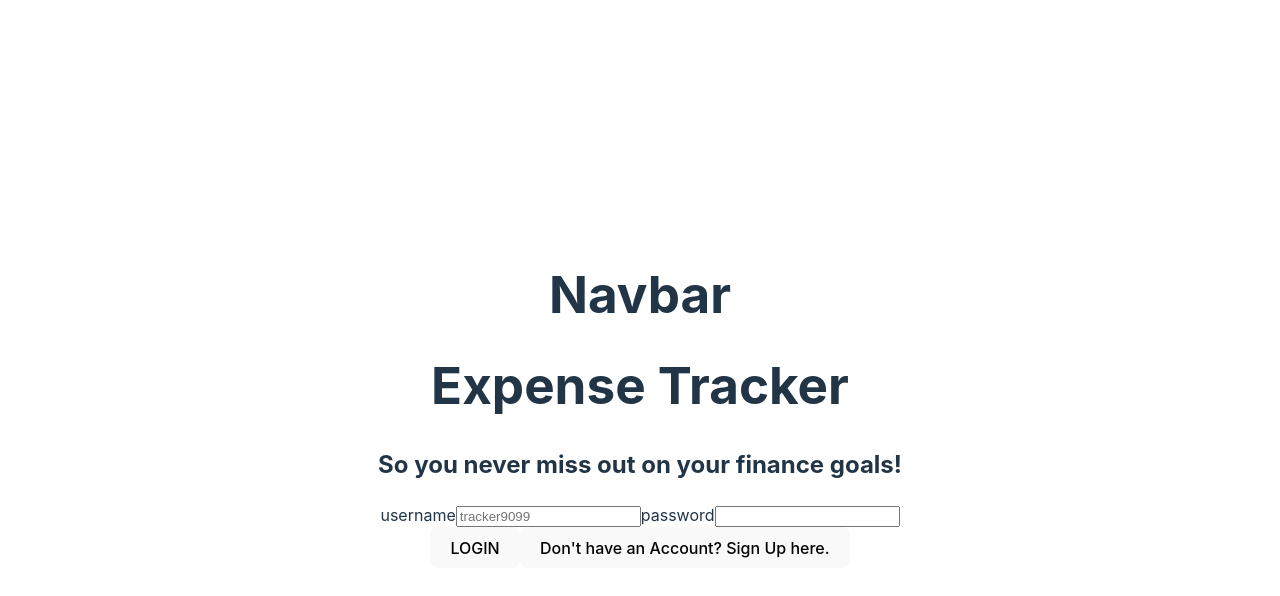
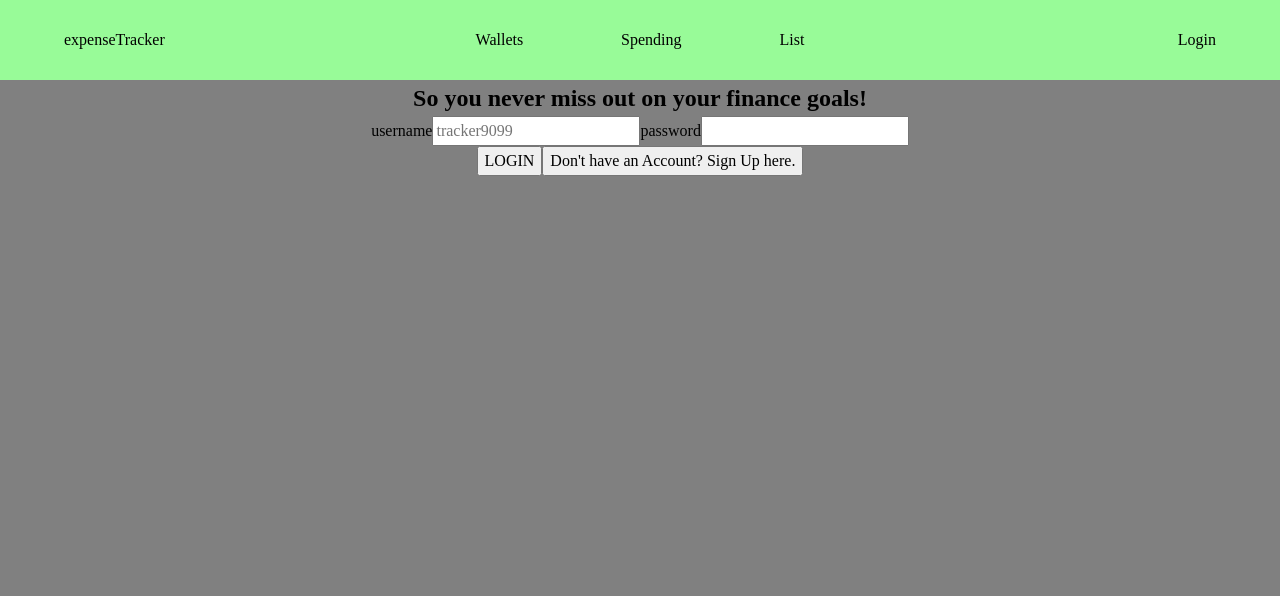
Before and after one commit to bigpaloma/expenseTracker, a React (Vite) app in the folder expenseTracker/: page / in a window 1280 px wide. Shown: the top 596 px of the page. Built offline with nearby package versions, Linux system fonts and the light colour scheme.

Commit message:
added navbar styles

```diff
--- a/expenseTracker/src/client/App.jsx
+++ b/expenseTracker/src/client/App.jsx
@@ -17,8 +17,8 @@ function App() {
         <Navbar />
         <Routes>
           <Route path="/" element={<LoginPage />} />
-          <Route path="/Dashboard" element={isAuth ? <Dashboard /> : <Navigate to="/" />} />
-          <Route path="/Wallets" element={isAuth ? <Wallets /> : <Navigate to="/" />} />
+          <Route path="/dashboard" element={isAuth ? <Dashboard /> : <Navigate to="/" />} />
+          <Route path="/wallets" element={isAuth ? <Wallets /> : <Navigate to="/" />} />
         </Routes>
       </ThemeProvider>
     </>
--- a/expenseTracker/src/client/index.css
+++ b/expenseTracker/src/client/index.css
@@ -1,69 +1,37 @@
-:root {
-  font-family: Inter, system-ui, Avenir, Helvetica, Arial, sans-serif;
+
+*, *::before, *::after {
+  box-sizing: border-box;
+}
+
+* {
+  margin: 0;
+}
+
+body {
   line-height: 1.5;
-  font-weight: 400;
+  -webkit-font-smoothing: antialiased;
+  text-decoration: none;
+  background-color: gray;
+}
 
-  color-scheme: light dark;
-  color: rgba(255, 255, 255, 0.87);
-  background-color: #242424;
+img, picture, video, canvas, svg {
+  display: block;
+  max-width: 100%;
+}
 
-  font-synthesis: none;
-  text-rendering: optimizeLegibility;
-  -webkit-font-smoothing: antialiased;
-  -moz-osx-font-smoothing: grayscale;
-  -webkit-text-size-adjust: 100%;
+input, button, textarea, select {
+  font: inherit;
+}
+
+p, h1, h2, h3, h4, h5, h6 {
+  overflow-wrap: break-word;
 }
 
 a {
-  font-weight: 500;
-  color: #646cff;
+  color: inherit;
   text-decoration: inherit;
 }
-a:hover {
-  color: #535bf2;
+
+#root, #__next {
+  isolation: isolate;
 }
-
-body {
-  margin: 0;
-  display: flex;
-  place-items: center;
-  min-width: 320px;
-  min-height: 100vh;
-}
-
-h1 {
-  font-size: 3.2em;
-  line-height: 1.1;
-}
-
-button {
-  border-radius: 8px;
-  border: 1px solid transparent;
-  padding: 0.6em 1.2em;
-  font-size: 1em;
-  font-weight: 500;
-  font-family: inherit;
-  background-color: #1a1a1a;
-  cursor: pointer;
-  transition: border-color 0.25s;
-}
-button:hover {
-  border-color: #646cff;
-}
-button:focus,
-button:focus-visible {
-  outline: 4px auto -webkit-focus-ring-color;
-}
-
-@media (prefers-color-scheme: light) {
-  :root {
-    color: #213547;
-    background-color: #ffffff;
-  }
-  a:hover {
-    color: #747bff;
-  }
-  button {
-    background-color: #f9f9f9;
-  }
-}
--- a/expenseTracker/src/client/views/LoginPage/Form.jsx
+++ b/expenseTracker/src/client/views/LoginPage/Form.jsx
@@ -73,6 +73,7 @@ const LoginForm = () => {
             "/auth/login",
             {
                 method: "POST",
+                headers: { "Content-Type": "application/json" },
                 body: JSON.stringify(values)
             }
         )
--- /dev/null
+++ b/expenseTracker/src/client/views/Navbar/index.css
@@ -0,0 +1,30 @@
+
+.navbar {
+    position: fixed;
+    top: 0;
+    left: 0;
+    height: 10vh;
+    width: 100vw;
+    display: flex;
+    justify-content: space-around;
+    align-items: center;
+    background-color: palegreen;
+}
+
+.navbar__wrapper {
+    width: calc(100vw / 3);
+    display: flex;
+}
+
+.navbar__wrapper--logo {
+    padding-left: 5%;
+}
+
+.navbar__wrapper--links {
+justify-content: space-around;
+}
+
+.navbar__wrapper--login {
+    justify-content: end;
+    padding-right: 5%;
+}
--- a/expenseTracker/src/client/views/Navbar/index.jsx
+++ b/expenseTracker/src/client/views/Navbar/index.jsx
@@ -1,7 +1,22 @@
+import { Link } from "react-router-dom"
+import "./index.css"
+
 export default function Navbar() {
     return (
         <>
-            <h1>Navbar</h1>
+            <div className="navbar">
+                <div className="navbar__wrapper navbar__wrapper--logo">
+                    <Link to={"/Dashboard"} className="navbar__logo">expenseTracker</Link>
+                </div>
+                <div className="navbar__wrapper navbar__wrapper--links">
+                    <Link className="navbar__link navbar__link--nav" to={"/wallets"} >Wallets</Link>
+                    <Link className="navbar__link navbar__link--nav" to={"/spending"} >Spending</Link>
+                    <Link className="navbar__link navbar__link--nav" to={"/list"} >List</Link>
+                </div>
+                <div className="navbar__wrapper navbar__wrapper--login">
+                    <Link className="navbar__link navbar__link--login" to={"/"}>Login</Link>
+                </div>
+            </div>
         </>
     )
 }
```
